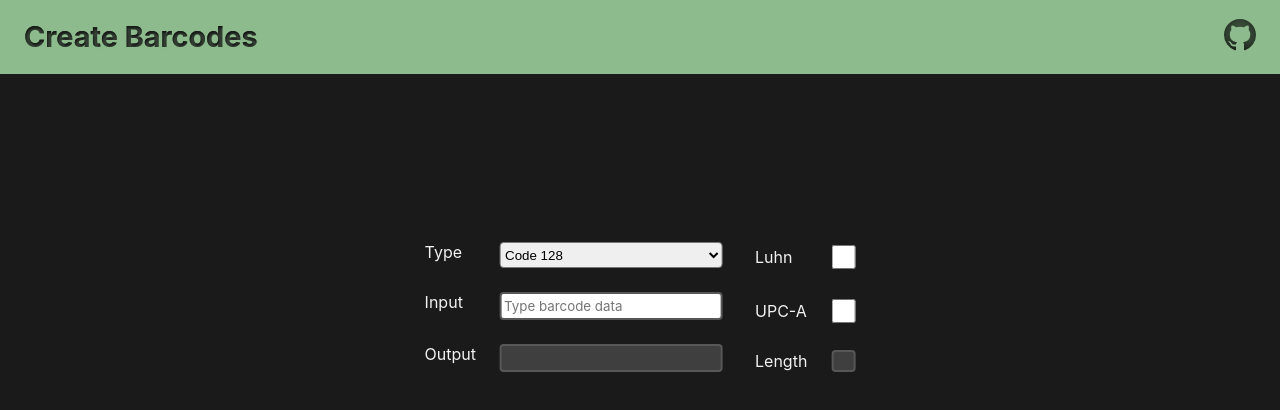
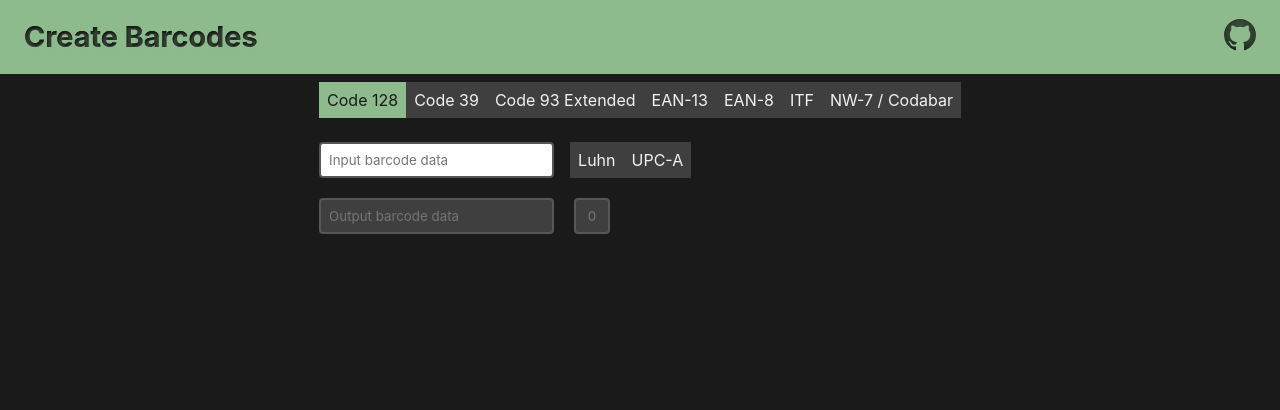
Before and after one commit to drewheasman/barcode-creator-react, a React app in the folder app/: page / in a window 1280 px wide. Shown: the top 410 px of the page. Built offline with nearby package versions, Linux system fonts and the light colour scheme.

Commit message:
Nicer layout

```diff
--- a/app/src/component/BarcodeMessages.tsx
+++ b/app/src/component/BarcodeMessages.tsx
@@ -1,7 +1,13 @@
 import { ReactElement } from "react";
 import { Message, MessageLevel } from "../interface/Message";
 
-export function BarcodeMessages({ messages }: { messages: Message[] }) {
+export function BarcodeMessages({
+  messages,
+  className,
+}: {
+  messages: Message[];
+  className: string;
+}) {
   let displayMessages: ReactElement[] = [];
 
   messages.forEach((m) => {
@@ -40,6 +46,6 @@ export function BarcodeMessages({ messages }: { messages: Message[] }) {
     }
   });
 
-  return <div>{displayMessages}</div>;
+  return <div className={className}>{displayMessages}</div>;
 }
 export { MessageLevel as messageLevel };
--- a/app/src/component/CheckDigitCheckbox.tsx
+++ b/app/src/component/CheckDigitCheckbox.tsx
@@ -14,17 +14,19 @@ export function CheckDigitCheckbox({
   const divClass = `${className} label-input-parent`;
 
   return (
-    <label htmlFor={label} className={divClass}>
-      {label}
+    <div>
       <input
         id={label}
-        className="checkbox-right"
+        className=""
         type="checkbox"
         checked={checked}
         onChange={(e) => {
           onCheckDigitChange(e.target.checked);
         }}
       />
-    </label>
+      <label htmlFor={label} className={divClass}>
+        {label}
+      </label>
+    </div>
   );
 }
--- a/app/src/component/DataTextInput.tsx
+++ b/app/src/component/DataTextInput.tsx
@@ -14,7 +14,7 @@ export function DataTextInput({
       id={id}
       className={className}
       type="text"
-      placeholder="Type barcode data"
+      placeholder="Input barcode data"
       value={inputText}
       onChange={(e) => {
         onInputTextChange(e.target.value);
--- a/app/src/component/DataTextLength.tsx
+++ b/app/src/component/DataTextLength.tsx
@@ -1,30 +1,14 @@
-export function OutputLengthField({
-  className,
-  length,
-}: {
-  className: string;
-  length: string;
-}) {
-  if (length === "0") {
-    length = "";
-  }
-
-  const divClass = `${className} label-input-parent`;
-  const inputStyle =
-    length === ""
-      ? { width: "0.5rem" }
-      : { width: `${length.length * 0.5}rem` };
+export function OutputLengthField({ length }: { length: string }) {
+  const inputStyle = { width: `${length.length * 0.5}rem` };
 
   return (
-    <div className={divClass}>
-      <label htmlFor="data-output-length">Length</label>
     <input
       id="data-output-length"
       className="length-input"
+      placeholder="0"
       style={inputStyle}
       disabled
       value={length}
     />
-    </div>
   );
 }
--- a/app/src/component/DataTextOutput.tsx
+++ b/app/src/component/DataTextOutput.tsx
@@ -7,5 +7,13 @@ export function DataTextOutput({
   className: string;
   outputText: string;
 }) {
-  return <input id={id} className={className} value={outputText} disabled />;
+  return (
+    <input
+      id={id}
+      className={className}
+      value={outputText}
+      placeholder="Output barcode data"
+      disabled
+    />
+  );
 }
--- a/app/src/component/TypeOptions.tsx
+++ b/app/src/component/TypeOptions.tsx
@@ -11,24 +11,39 @@ export function TypeOptions({
   type: BarcodeType;
   onTypeChange: CalculateFromBarcodeType;
 }) {
-  const typeOptions = Object.keys(BarcodeType).map((key) => {
-    let options: ReactElement[] = [];
+  let options: ReactElement[] = [];
+  Object.keys(BarcodeType).map((k) => {
     options.push(
-      <option key={key}>{BarcodeType[key as keyof typeof BarcodeType]}</option>
+      <TypeOption
+        type={BarcodeType[k as keyof typeof BarcodeType]}
+        selectedType={type}
+        onTypeChange={onTypeChange}
+      />
     );
-    return options;
   });
 
+  return <ul className={className}>{options}</ul>;
+}
+
+function TypeOption({
+  type,
+  selectedType,
+  onTypeChange,
+}: {
+  type: BarcodeType;
+  selectedType: BarcodeType;
+  onTypeChange: CalculateFromBarcodeType;
+}) {
   return (
-    <select
-      id="barcodeTypes"
-      className={className}
-      value={type}
-      onChange={(e) => {
-        onTypeChange(e.target.value as BarcodeType);
-      }}
-    >
-      {typeOptions}
-    </select>
+    <li>
+      <input
+        id={type}
+        name={type}
+        type="radio"
+        checked={type === selectedType}
+        onChange={() => onTypeChange(type)}
+      />
+      <label htmlFor={type}>{type}</label>
+    </li>
   );
 }
--- a/app/src/index.css
+++ b/app/src/index.css
@@ -1,13 +1,14 @@
 :root {
   --color-dark: #191a19;
+  --color-dark-semi-transparent: #191a19c3;
   --color-disabled: #3e3f3e;
   --color-medium: #565756;
   --color-light: #f2f2f2;
   --color-white: #fff;
   --color-active: #8dbb8d;
+  --color-transparent: #00000000;
+  --label-button-padding: 0.5rem;
   --border-radius: 0.25rem;
-  --row-gap: 1.5rem;
-  --inner-column-gap: 1.5rem;
   --font-family: BlinkMacSystemFont, "Segoe UI", "Roboto", "Oxygen", "Ubuntu",
     "Cantarell", "Fira Sans", "Droid Sans", "Helvetica Neue", sans-serif;
 }
@@ -19,6 +20,10 @@
 :focus-visible {
   outline-color: var(--color-active);
   outline-style: solid;
+}
+
+::-webkit-scrollbar {
+  display: none;
 }
 
 body {
@@ -36,6 +41,9 @@ code {
 }
 
 input {
+  display: flex;
+  margin: 0.25rem;
+  padding: 0.5rem;
   border-color: var(--color-medium);
   border-style: solid;
   vertical-align: middle;
@@ -50,117 +58,57 @@ input:disabled {
   color: var(--color-light);
 }
 input[type="checkbox"] {
+  display: none;
+}
+input[type="checkbox"] + label {
+  display: block;
   cursor: pointer;
-  width: 1.5rem;
-  height: 1.5rem;
-  border-radius: var(--border-radius);
+  background-color: var(--color-disabled);
+  color: var(--color-light);
+  padding: var(--label-button-padding);
 }
-input[type="checkbox"]:checked {
-  accent-color: var(--color-active);
+input[type="checkbox"] + label:hover {
+  background: var(--color-medium);
 }
-
-select {
-  border-radius: var(--border-radius);
-}
-
-option:hover {
-  color: var(--color-active);
+input[type="checkbox"]:checked + label {
+  background-color: var(--color-active);
+  color: var(--color-dark);
 }
 
 .page-content {
+  padding: 0 1rem 1rem 1rem;
   display: flex;
-  position: absolute;
-  top: 50%;
-  left: 50%;
-  transform: translate(-50%, -50%);
-  flex-direction: column;
-  justify-content: center;
+  margin: auto;
+  align-items: center;
+  justify-items: space-between;
 }
 
-.barcode-calculator-grid-container {
-  max-width: fit-content;
-  display: grid;
-  margin: 2rem;
-  column-gap: 2rem;
-  row-gap: var(--row-gap);
-}
-.barcode-calculator-grid-container-left {
-  grid-column: 1;
-  display: grid;
-  column-gap: var(--inner-column-gap);
-  row-gap: var(--row-gap);
-}
-.barcode-calculator-grid-type-label {
-  grid-column: 1;
-  grid-row: 1;
-}
-.barcode-calculator-grid-type-input {
-  grid-column: 2;
-  grid-row: 1;
-}
-.barcode-calculator-grid-input-label {
-  grid-column: 1;
-  grid-row: 2;
-}
-.barcode-calculator-grid-input-input {
-  grid-column: 2;
-  grid-row: 2;
-}
-.barcode-calculator-grid-output-label {
-  grid-column: 1;
-  grid-row: 3;
-}
-.barcode-calculator-grid-output-input {
-  grid-column: 2;
-  grid-row: 3;
-}
-
-.barcode-calculator-grid-container-right {
-  grid-column: 2;
-  display: grid;
-  column-gap: var(--inner-column-gap);
-  row-gap: var(--row-gap);
-  align-items: center;
-}
-@media (max-width: 600px) {
-  .barcode-calculator-grid-container-right {
-    grid-column: 1;
-    display: grid;
-    column-gap: var(--inner-column-gap);
-    row-gap: var(--row-gap);
+@media (min-width: 600px) {
+  .fields-container {
+    width: 60%;
+    max-width: fit-content;
+    margin: auto;
   }
-}
-.barcode-calculator-grid-luhn {
-  grid-column: 1;
-  grid-row: 1;
-}
-.barcode-calculator-grid-upca {
-  grid-column: 1;
-  grid-row: 2;
-}
-.barcode-calculator-grid-length {
-  grid-column: 1;
-  grid-row: 3;
+  .page-content {
+    padding: 0 1rem 1rem 1rem;
+  }
 }
 
 .barcode-canvas {
   padding: 1rem;
-  width: 100%;
-  height: 100%;
-  max-width: fit-content;
+  width: fit-content;
   position: relative;
   margin: auto;
   box-shadow: 0 0 0.25rem 0.25rem var(--color-white);
   background-color: var(--color-white);
 }
 .barcode-canvas-invisible {
-  opacity: 0;
+  display: none;
 }
 .hidden-buttons {
   display: flex;
   position: absolute;
   justify-content: center;
-  right: 0;
   bottom: 0;
 }
 .hidden-button {
@@ -211,22 +159,9 @@ option:hover {
   color: var(--color-active);
 }
 
-.label-input-parent {
-  display: flex;
-  column-gap: var(--inner-column-gap);
-  align-items: center;
-}
-
-.checkbox-right {
-  margin-left: auto;
-  margin-right: 0;
-}
-
 .length-input {
   min-width: 1rem;
   text-align: center;
-  margin-left: auto;
-  margin-right: 0;
 }
 
 .info-message {
@@ -247,7 +182,7 @@ option:hover {
   background-color: var(--color-active);
 }
 .header-name {
-  color: #191a19c3;
+  color: var(--color-dark-semi-transparent);
   text-shadow: 0.05rem 0.1rem 0.15rem var(--color-active), 0 0 0 #000,
     0.05rem 0.1rem 0.15rem var(--color-active);
   font-size: 1.8rem;
@@ -258,3 +193,49 @@ option:hover {
   margin-left: auto;
   margin-right: 1.5rem;
 }
+
+.type-options-container {
+  overflow-x: auto;
+  white-space: nowrap;
+  position: relative;
+  margin: auto;
+  justify-content: center;
+}
+
+.type-options {
+  list-style-type: none;
+  display: inline-block;
+  padding: 0 0 0 0;
+}
+
+.type-options li {
+  text-align: center;
+  display: inline;
+  position: relative;
+}
+
+.type-options input[type="radio"] {
+  opacity: 0;
+  display: none;
+}
+
+.type-options input[type="radio"]:checked + label {
+  background: var(--color-active);
+  color: var(--color-dark);
+  cursor: default;
+  pointer-events: none;
+}
+
+.type-options label {
+  padding: var(--label-button-padding);
+  cursor: pointer;
+  background: var(--color-disabled);
+}
+
+.type-options label:hover {
+  background: var(--color-medium);
+}
+
+.data-fields {
+  margin: 0 1rem 0 0;
+}
--- a/app/src/pages/BarcodeCalculator.tsx
+++ b/app/src/pages/BarcodeCalculator.tsx
@@ -52,56 +52,45 @@ export function BarcodeCalculator() {
   );
 
   return (
+    <>
+      <div className="fields-container">
         <div className="page-content">
-      <div className="barcode-calculator-grid-container">
-        <div className="barcode-calculator-grid-container-left">
-          <label className="barcode-calculator-grid-type-label">Type</label>
+          <div className="type-options-container">
             <TypeOptions
-            className="barcode-calculator-grid-type-input"
+              className="type-options"
               type={barcodeType}
               onTypeChange={onBarcodeTypeChange}
             />
-          <label
-            className={"barcode-calculator-grid-input-label"}
-            htmlFor="data-input"
-          >
-            Input
-          </label>
+          </div>
+        </div>
+        <div className="page-content">
           <DataTextInput
             id="data-input"
-            className="barcode-calculator-grid-input-input"
+            className="data-fields"
             inputText={inputString}
             onInputTextChange={onInputTextChange}
           />
-          <label
-            className="barcode-calculator-grid-output-label"
-            htmlFor="data-output"
-          >
-            Output
-          </label>
-          <DataTextOutput
-            id="data-output"
-            className="barcode-calculator-grid-output-input"
-            outputText={barcodeData.outputString}
-          />
-        </div>
-        <div className="barcode-calculator-grid-container-right">
           <CheckDigitCheckbox
             label="Luhn"
-            className="barcode-calculator-grid-luhn-checkbox"
+            className=""
             checked={luhnBoolean}
             onCheckDigitChange={onLuhnChange}
           />
           <CheckDigitCheckbox
             label="UPC-A"
-            className="barcode-calculator-grid-upca"
+            className=""
             checked={upcaBoolean}
             onCheckDigitChange={onUpcaChange}
           />
-          <OutputLengthField
-            className="barcode-calculator-grid-length"
-            length={barcodeData.outputLength}
+        </div>
+
+        <div className="page-content barcode-calculator-div">
+          <DataTextOutput
+            id="data-output"
+            className="data-fields"
+            outputText={barcodeData.outputString}
           />
+          <OutputLengthField length={barcodeData.outputLength} />
         </div>
       </div>
 
@@ -110,7 +99,12 @@ export function BarcodeCalculator() {
         barcodeText={barcodeData.barcodeText}
       />
 
-      <BarcodeMessages messages={barcodeData.messages}></BarcodeMessages>
+      <div className="fields-container">
+        <BarcodeMessages
+          className="page-content"
+          messages={barcodeData.messages}
+        ></BarcodeMessages>
       </div>
+    </>
   );
 }
```
Lines whose indentation alone changed are shown as unchanged.
